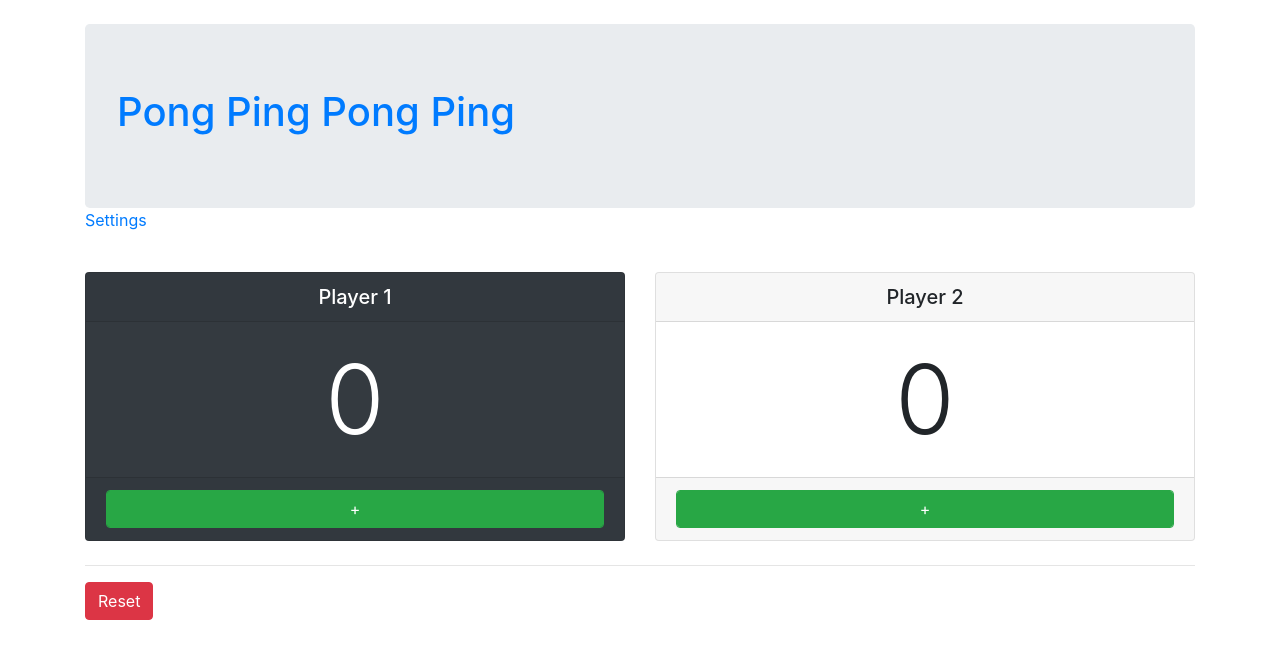
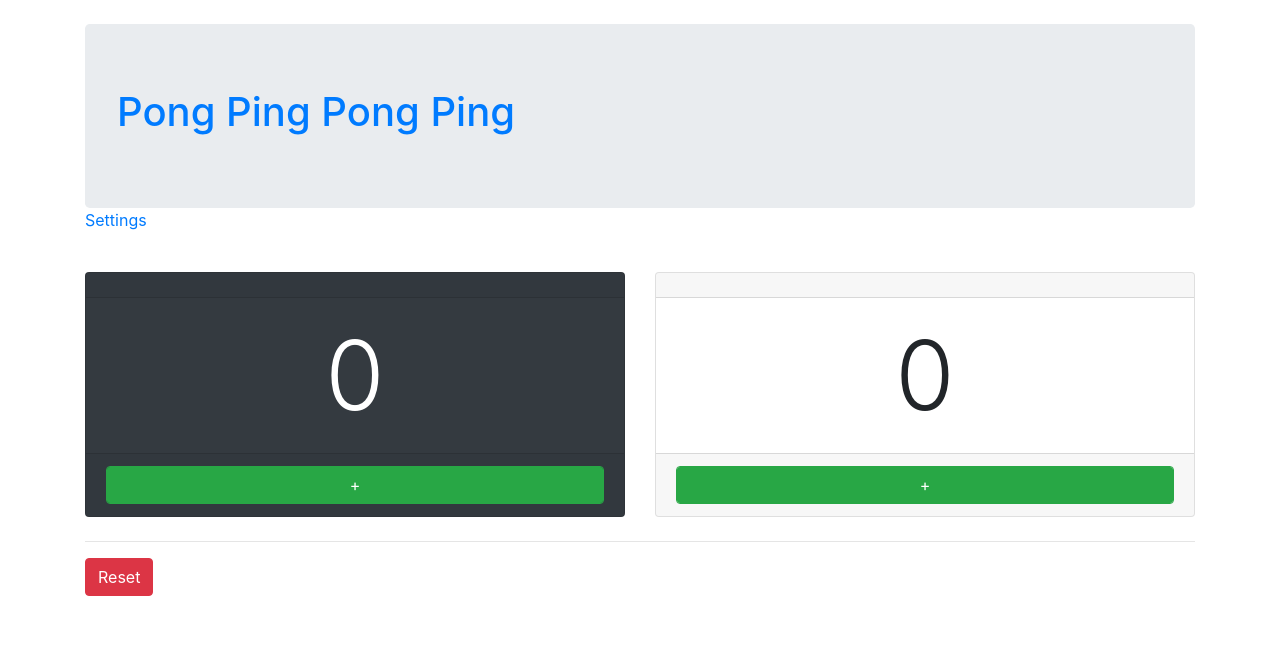
Before and after one commit to TechMilton/DevelopMe-Redux-Week11-PingPong, a React (Create React App) app: page / in a window 1280 px wide. Shown: the top 658 px of the page. Built offline with nearby package versions, Linux system fonts and the light colour scheme.

Commit message:
Player1Name & Player2 name will display once input is filled

```diff
--- a/src/App.js
+++ b/src/App.js
@@ -1,5 +1,5 @@
 import React from "react";
-import { BrowserRouter as Router, Route, Switch, Link } from "react-router-dom";
+import { Router, Route, Switch, Link } from "react-router-dom";
 
 import Player1 from "./components/Player/Player1";
 import Player2 from "./components/Player/Player2";
@@ -7,8 +7,10 @@ import Winner from "./components/Winner";
 import Reset from "./components/Reset";
 import Settings from "./components/Settings";
 
+import history from "./history";
+
 const App = ({ handleP1Increment, handleP2Increment, winner }) => (
-  <Router>
+  <Router history={history}>
     <>
       <header className="jumbotron mt-4 mb-0">
         <h1><Link to="/">Pong Ping Pong Ping </Link></h1>
--- a/src/components/Player/Player1.js
+++ b/src/components/Player/Player1.js
@@ -5,7 +5,7 @@ import { player1 } from "../../data/actions";
 
 const mapStateToProps = state => {
     return {
-        playerName: "Player 1",
+        playerName: state.player1Name,
         winner: state.winner,
         score: state.player1,
         serving: state.p1Serving,
--- a/src/components/Player/Player2.js
+++ b/src/components/Player/Player2.js
@@ -5,7 +5,7 @@ import { player2 } from "../../data/actions";
 
 const mapStateToProps = state => {
     return {
-        playerName: "Player 2",
+        playerName: state.player2Name,
         winner: state.winner,
         score: state.player2,
         serving: !state.p1Serving,
--- a/src/components/Settings/Settings.js
+++ b/src/components/Settings/Settings.js
@@ -52,7 +52,7 @@ class Settings extends Component {
                 </input>
 
                 {/* Submit Form */}
-                <button>Start Game</button>
+                <button className="btn btn-primary">Start Game</button>
 
             </form>
         );
--- a/src/components/Settings/index.js
+++ b/src/components/Settings/index.js
@@ -1,6 +1,7 @@
 import { connect } from "react-redux";
 import Settings from "./Settings";
 import { saveSettings } from "../../data/actions"
+import history from "../../history";
 
 const mapStateToProps = state => {
     return {
@@ -11,7 +12,10 @@ const mapStateToProps = state => {
 
 const mapDispatchToProps = dispatch => {
     return {
-        handleSubmit: (data) => dispatch(saveSettings(data)),
+        handleSubmit: (data) => {
+            dispatch(saveSettings(data));
+            history.push("/");
+        }
     }
 }
 
--- /dev/null
+++ b/src/history.js
@@ -0,0 +1,2 @@
+import { createBrowserHistory } from "history";
+export default createBrowserHistory();
```
